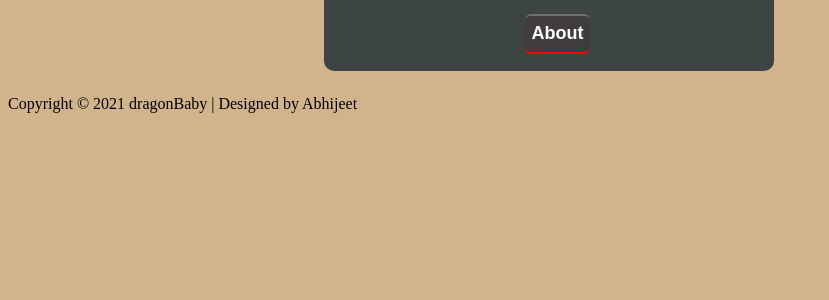
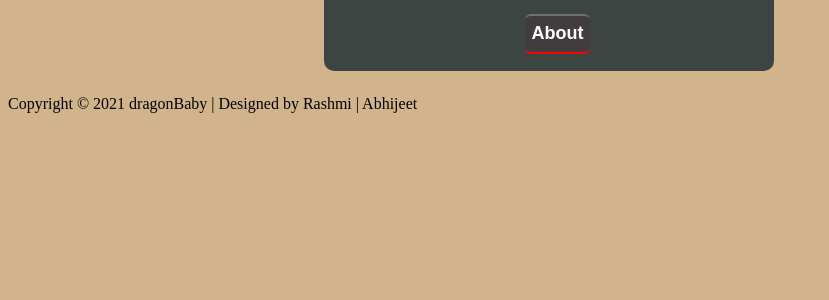
Before and after one commit to amendhe/basecalc, a Flask app: page / in a window 1280 px wide. Shown: the part 496-796 px from the top of the page, without its empty margins (0-829 px from the left). Run offline with Flask 2, Linux system fonts and the light colour scheme.

Commit message:
added rashmi name

```diff
--- a/templates/index.html
+++ b/templates/index.html
@@ -53,7 +53,7 @@
     </div>
     <p>
         <div id="footer">
-            <span>Copyright &copy; 2021 dragonBaby | Designed by Abhijeet</span>
+            <span>Copyright &copy; 2021 dragonBaby | Designed by Rashmi | Abhijeet</span>
 
         </div>
     </p>
```
